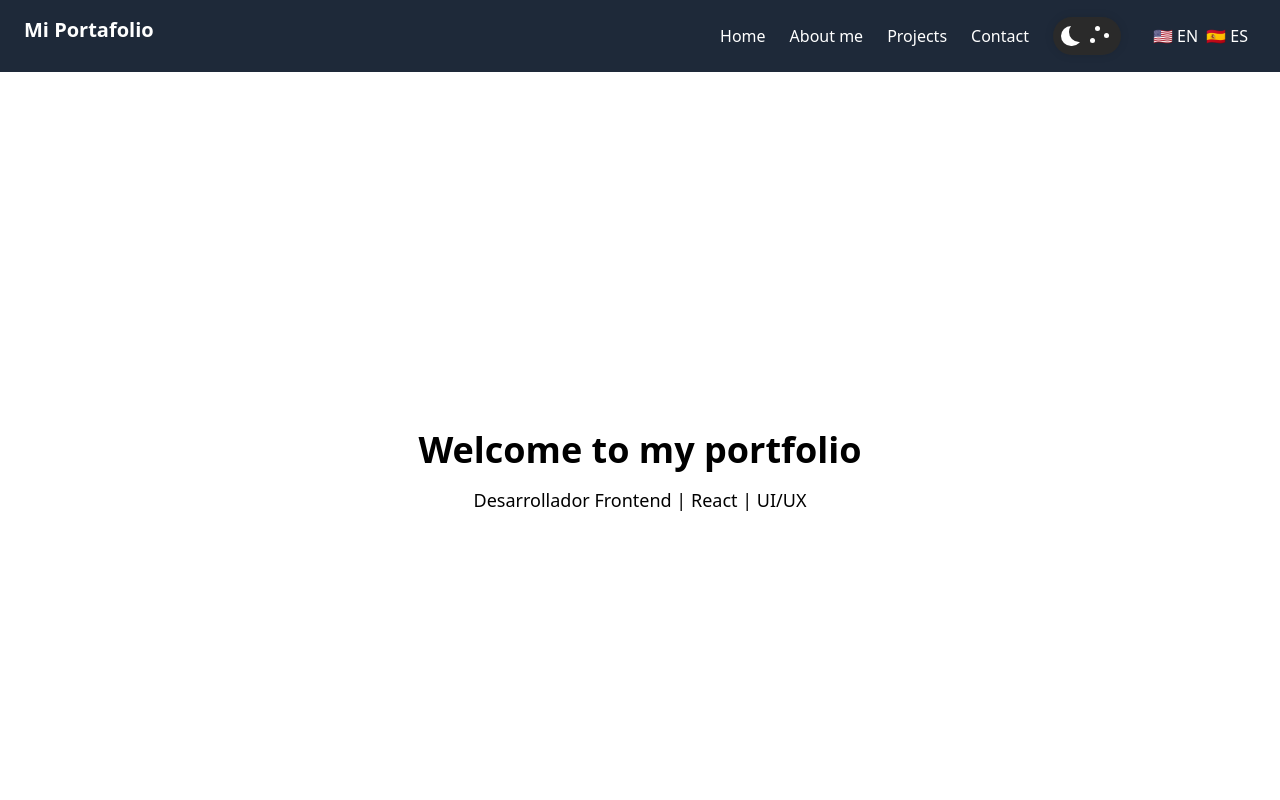
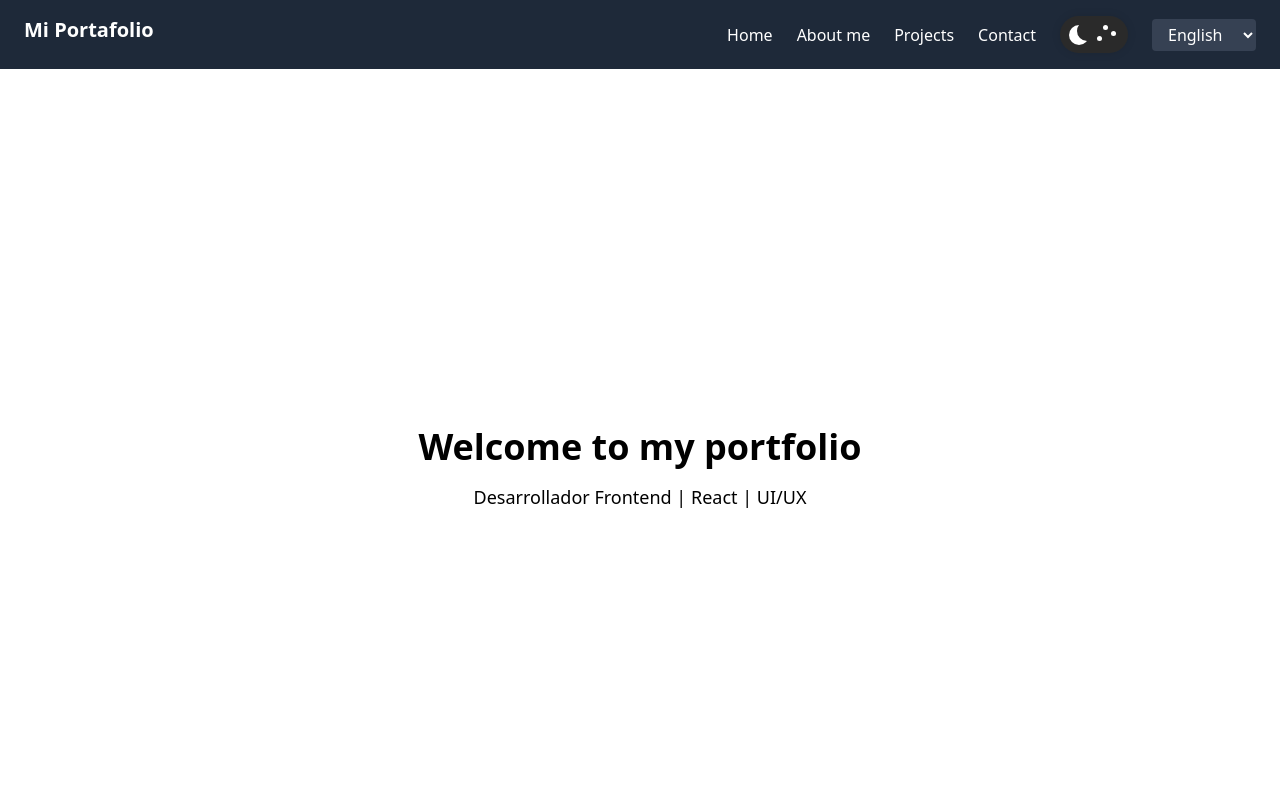
Before and after one commit to LangerTwo/portfolio, a React (Vite) app: page / in a window 1280 px wide. Shown: the top 800 px of the page. Built offline with nearby package versions, Linux system fonts and the light colour scheme.

Commit message:
cmabio de diseño cambio de lenguaje

```diff
--- a/src/components/LanguageSwitcher.jsx
+++ b/src/components/LanguageSwitcher.jsx
@@ -3,15 +3,20 @@ import { useTranslation } from 'react-i18next'
 const LanguageSwitcher = () => {
   const { i18n } = useTranslation()
 
-  const changeLanguage = (lng) => {
-    i18n.changeLanguage(lng)
-  }
+  const handleChange = (event) => {
+    const selectedLang = event.target.value;
+    i18n.changeLanguage(selectedLang);
+  };
 
   return (
-    <div className="flex gap-2 p-2">
-      <button onClick={() => changeLanguage('en')}>🇺🇸 EN</button>
-      <button onClick={() => changeLanguage('es')}>🇪🇸 ES</button>
-    </div>
+    <select
+      onChange={handleChange}
+      value={i18n.language}
+      className="bg-gray-700 text-white dark:bg-gray-600 dark:text-white px-3 py-1 rounded"
+    >
+      <option value="en">English</option>
+      <option value="es">Español</option>
+    </select>
   )
 }
 
```
